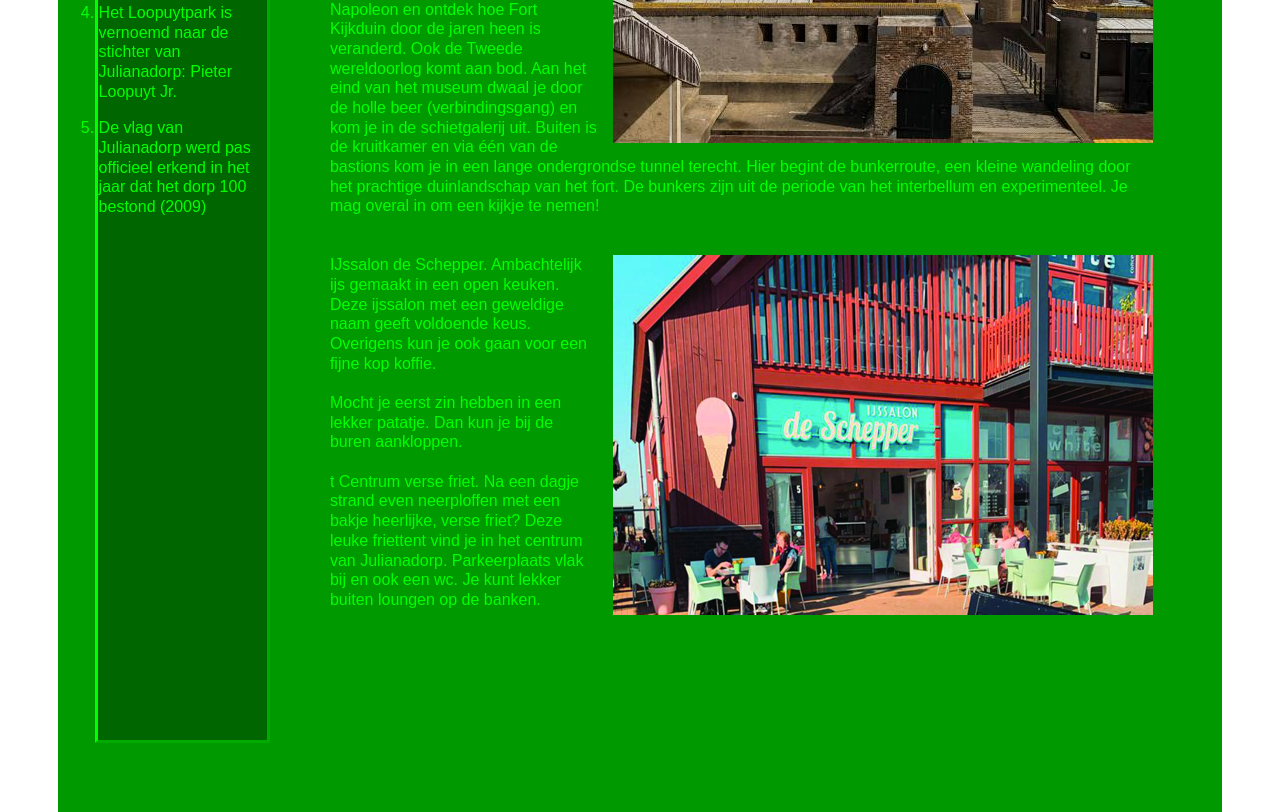
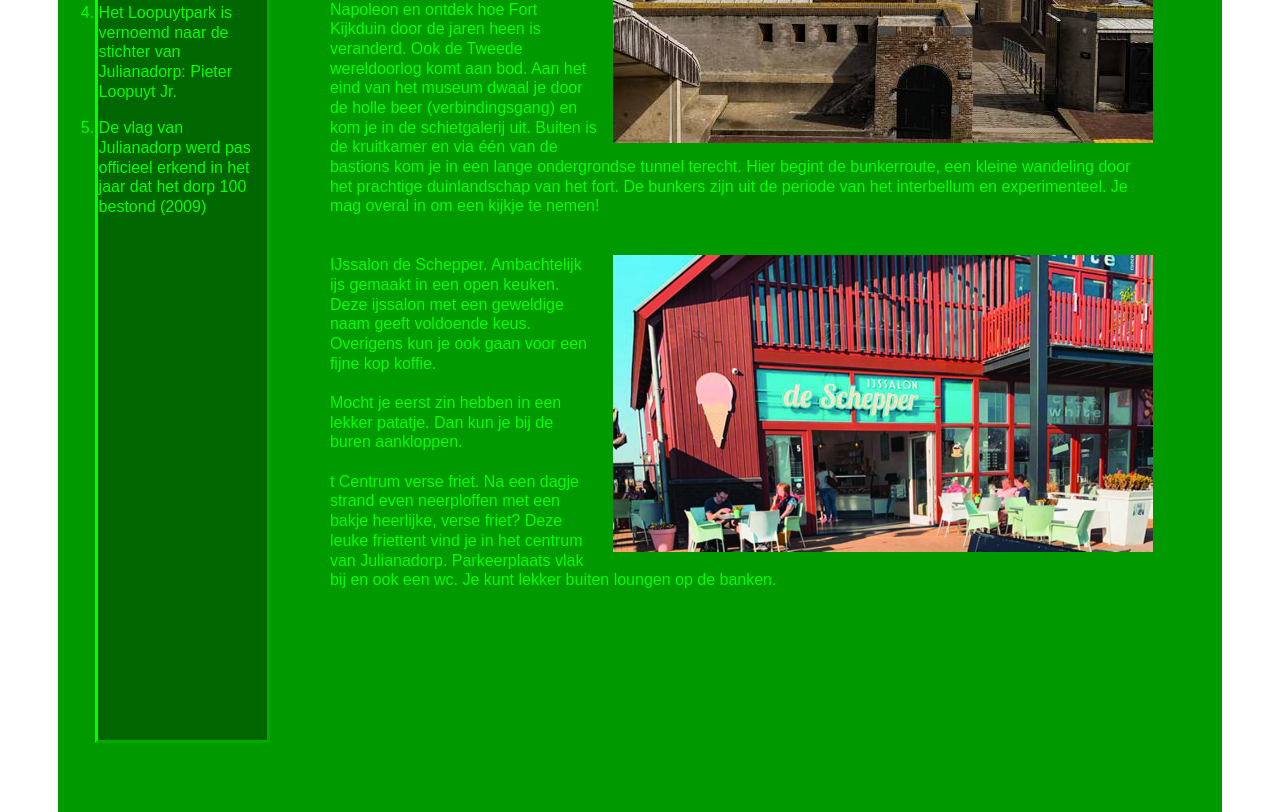
Before and after one commit to MrLoire/Respnsive, a plain HTML site: page index.html in a window 1280 px wide. Shown: the part 624-1436 px from the top of the page. Drawn offline with Linux system fonts and the light colour scheme.

Commit message:
Add files via upload

```diff
--- a/index.css
+++ b/index.css
@@ -78,7 +78,7 @@ li  {
 	padding-left: 2%;
 	float:right;
 	max-width: 20%;
-	max-height: 20%;
+	max-height: 15%;
 	aspect-ratio: 4/3;
 }
 #Footer  {
@@ -162,7 +162,7 @@ body  {
 	padding-left: 2%;
 	float:right;
 	max-width: 30%;
-	max-height: 30%;
+	max-height: 22.5%;
 	aspect-ratio: 4/3;
 }
 #Footer  {
@@ -245,8 +245,7 @@ body  {
 	padding-left: 2%;
 	float:right;
 	max-width: 50%;
-	max-height: 50%;
-	aspect-ratio: 4/3;
+	max-height: 37.5%;
 }
 #Footer  {
 	padding: 5%;
@@ -329,8 +328,7 @@ body  {
 	padding-left: 2%;
 	float:right;
 	max-width: 90%;
-	max-height: 90%;
-	aspect-ratio: 4/3;
+	max-height: 67.5%;
 }
 #Footer  {
 	padding: 5%;
```
